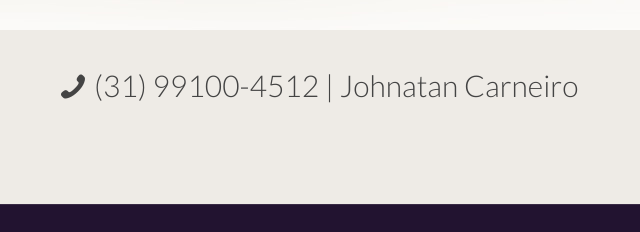
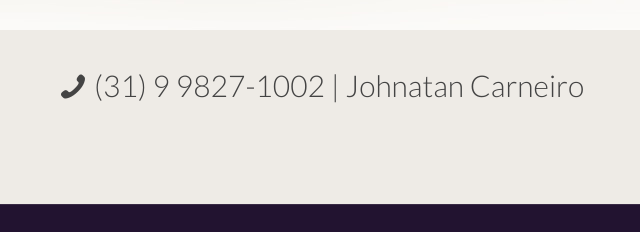
Before and after one commit to hoofz/site, a plain HTML site: page Site Horus/conectbr.com.br/horus/index.html in a window 1280 px wide. Shown: the part 3057-3289 px from the top of the page, 0-640 px from the left. Drawn offline with Linux system fonts and the light colour scheme; no server answers; a script that the page names is missing; a web font is replaced by a local one.

Commit message:
Atualizando conteúdo do site

```diff
--- a/Site Horus/conectbr.com.br/horus/index.html
+++ b/Site Horus/conectbr.com.br/horus/index.html
@@ -491,7 +491,7 @@ O <b>HÓRUS</b> veio para auxiliar as Prefeituras, Câmaras, Autarquias, Empresa
                                     <div class="column one-second column_column">
                                         <div class="column_attr ">
                                             <div class="aligncenter"  style="text-align:left">
-                                                <h2><i class="icon-phone"></i>(31) 99100-4512 | Johnatan Carneiro</h2>
+                                                <h2><i class="icon-phone"></i>(31) 9 9827-1002 | Johnatan Carneiro</h2>
                                             </div>
                                         </div>
                                     </div>
```
